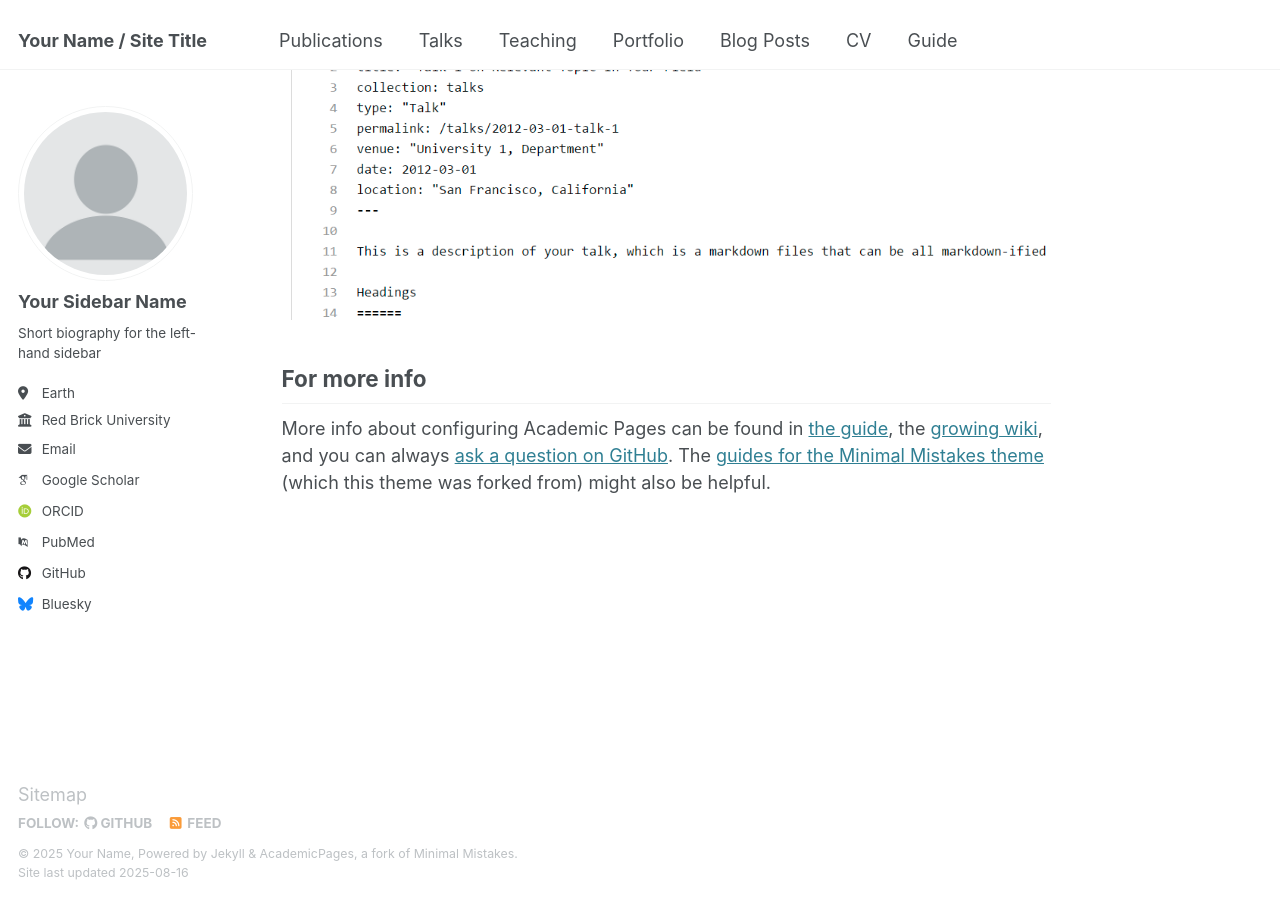
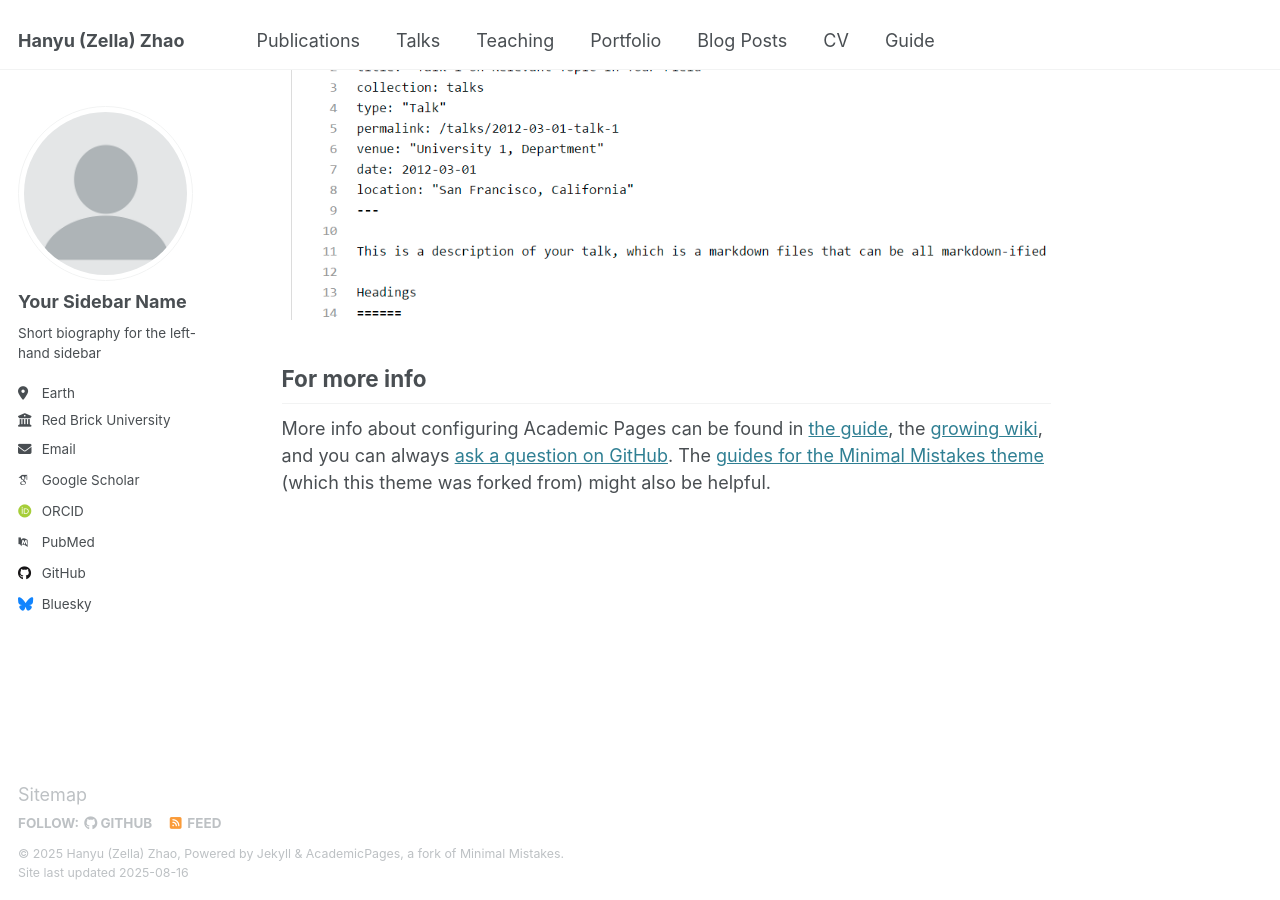
Before and after one commit to therealzella/therealzella.github.io, a Jekyll site: the page built from _pages/about.md, in a window 1280 px wide and 900 px high, scrolled down 2642 px. Built offline with Jekyll 4.4.1, drawn with Linux system fonts in a browser that asks for light colours; some web fonts are replaced.

Commit message:
Update _config.yml

```diff
--- a/_config.yml
+++ b/_config.yml
@@ -9,9 +9,9 @@
 # Basic Site Settings
 locale                   : "en-US"
 site_theme               : "default"
-title                    : "Your Name / Site Title"
+title                    : "Hanyu (Zella) Zhao"
 title_separator          : "-"
-name                     : &name "Your Name"
+name                     : &name "Hanyu (Zella) Zhao"
 description              : &description "personal description"
 url                      : https://academicpages.github.io # the base hostname & protocol for your site e.g. "https://[your GitHub username].github.io"
 baseurl                  : "" # the subpath of your site, e.g. "/blog"
```
